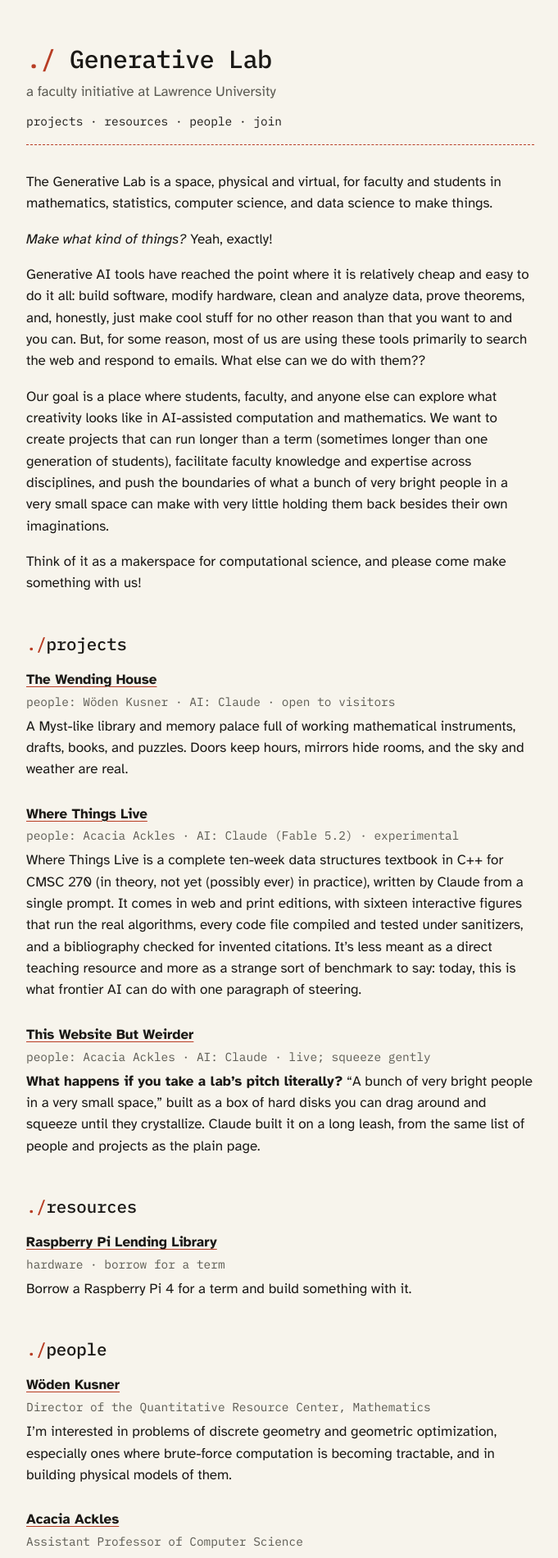
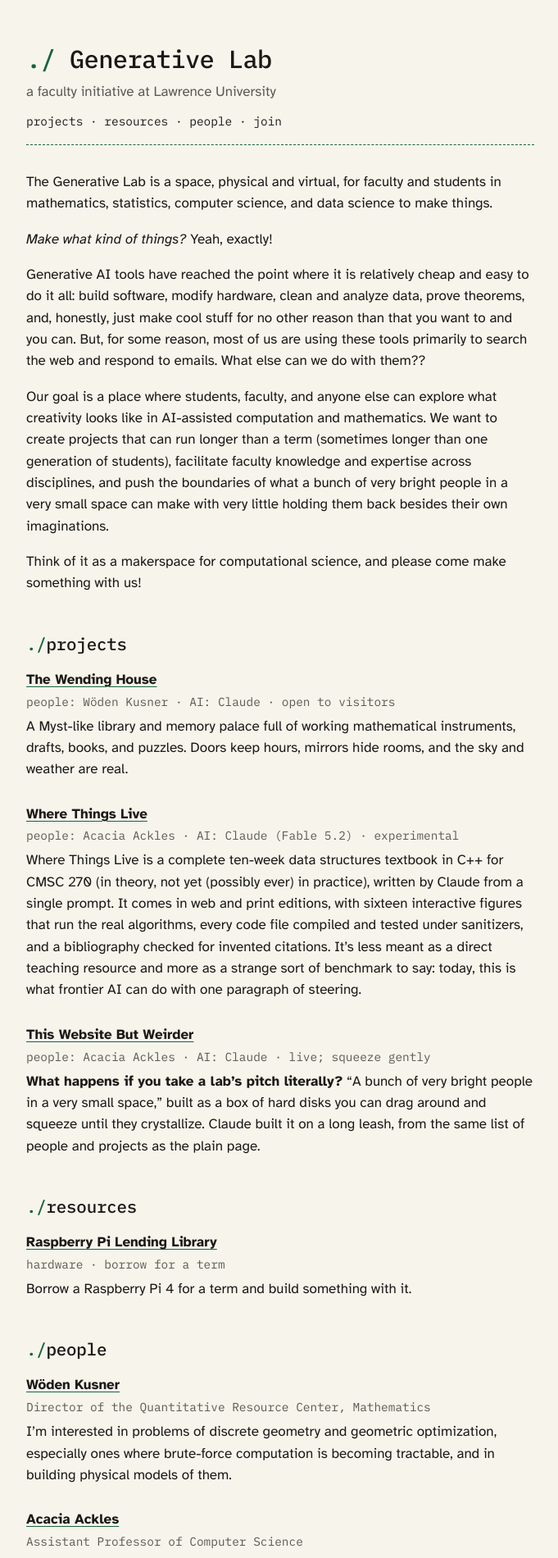
Before and after one commit to LU-Generative-Lab/lu-generative-lab.github.io, a Jekyll site: the page built from index.md, in a window 1280 px wide. Shown: the top 1900 px of the page at 82% size, without its empty margins (298-979 px from the left). Built offline with Jekyll 4.4.1, drawn with Linux system fonts in a browser that asks for light colours.

Commit message:
make it green

```diff
--- a/assets/css/style.css
+++ b/assets/css/style.css
@@ -6,8 +6,8 @@
   --ink: #1b1916;
   --muted: #5b5a52;
   --rule: #d9d3c2;
-  --spot: #b83d24;       /* red-orange: the one accent color */
-  --highlight: #fffc76;  /* yellow: link targets and text selection */
+  --spot: #17653a;       /* dark green: the one accent color */
+  --highlight: #c9f0c4;  /* pale green: link targets and text selection */
   --highlight-ink: #1b1916;
 
   --font-body: "Atkinson Hyperlegible", Verdana, Tahoma, sans-serif;
@@ -21,8 +21,8 @@
     --ink: #ece8de;
     --muted: #afa99c;
     --rule: #3a362f;
-    --spot: #e07f62;
-    --highlight: #5a5200;
+    --spot: #44d07b;       /* phosphor green */
+    --highlight: #1d4a2a;
     --highlight-ink: #ece8de;
   }
 }
```
